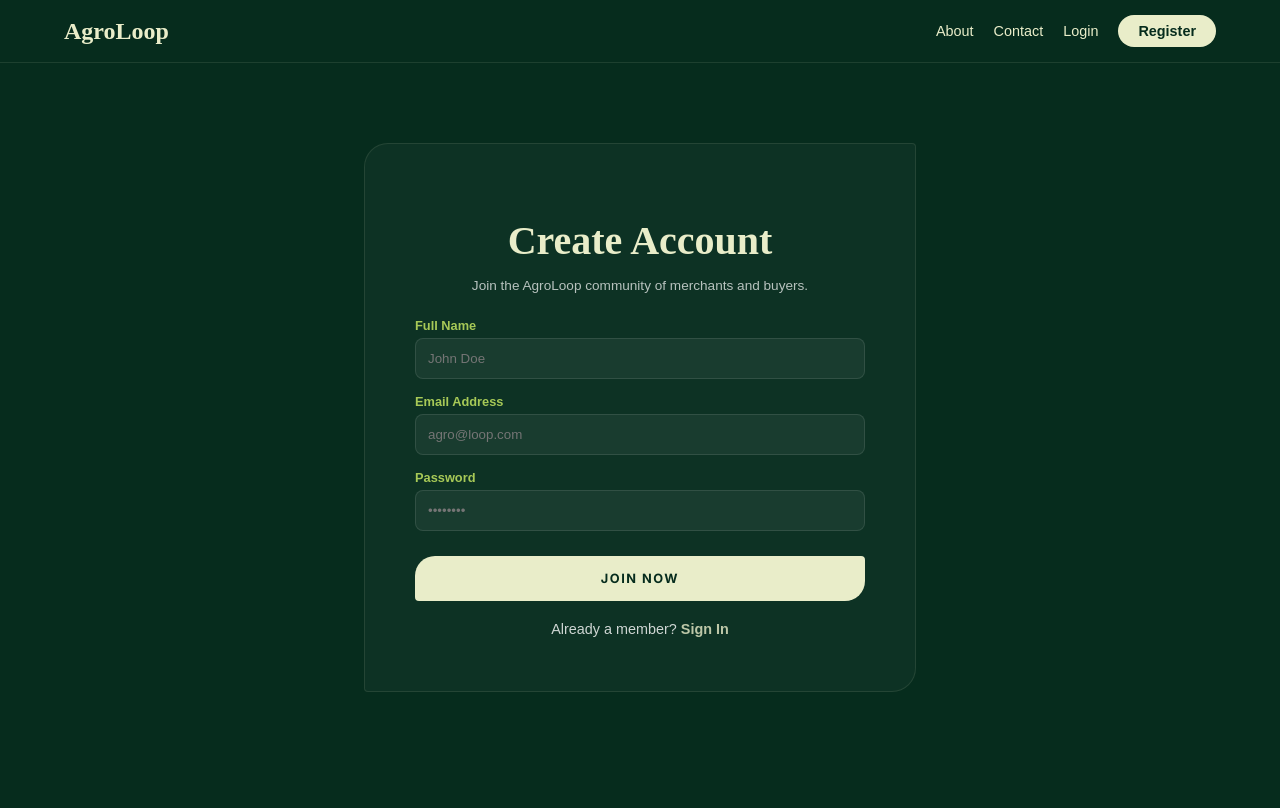
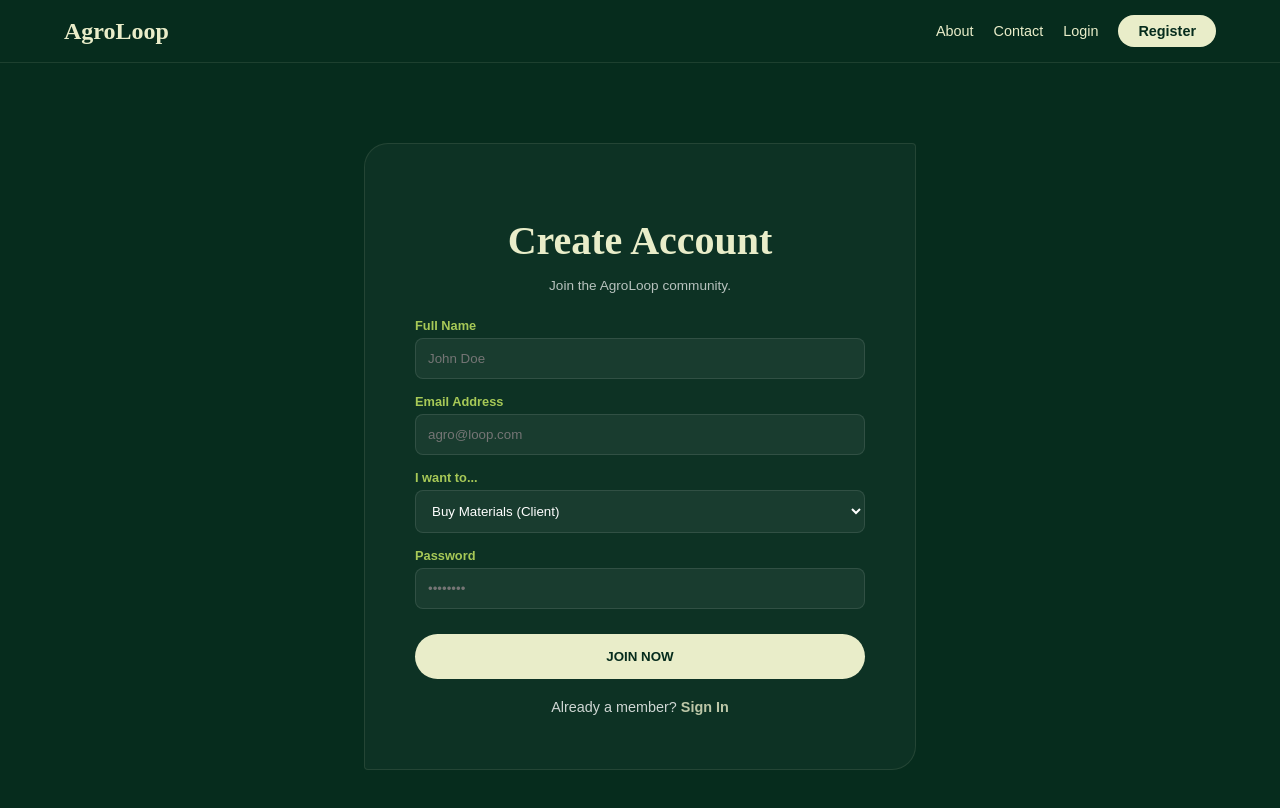
Before and after one commit to isbahk15/LabPhase, a React (Vite) app in the folder client/: page /register in a window 1280 px wide. Built offline with nearby package versions, Linux system fonts and the light colour scheme; a web font is replaced by a local one.

Commit message:
fixed my login page to allow users to select whether they are clients or sellers

```diff
--- a/client/src/pages/Landing.jsx
+++ b/client/src/pages/Landing.jsx
@@ -74,10 +74,7 @@ const Landing = () => {
           <p style={heroSub}>
             Closing the loop between surplus materials and the farmers who need them most.
           </p>
-          <div style={btnGroup}>
-            <button style={unifiedBtnStyle} onClick={() => navigate('/register')}>Start Selling</button>
-            <button style={unifiedBtnStyle} onClick={() => navigate('/marketplace')}>Browse Materials</button>
-          </div>
+
         </div>
       </header>
 
--- a/client/src/pages/Login.jsx
+++ b/client/src/pages/Login.jsx
@@ -7,39 +7,37 @@ const Login = () => {
   const [email, setEmail] = useState("");
   const [password, setPassword] = useState("");
   const navigate = useNavigate();
-// this sends user details to the backend to see if a match is found
+
   const handleLogin = async (e) => {
     e.preventDefault();
-    //prevents a refresh
-    //POST request is sent to an authentication endpoint
     try {
       const response = await axios.post("http://localhost:5000/api/auth/login", {
         email,
         password,
       });
-// to check if the server returns  a valid JWT Authentication
+
       if (response.data.token) {
-        // 1. Save Token
+      // to check if the server returns  a valid JWT Authentication
         localStorage.setItem("token", response.data.token);
 
-        /** * 2. Save Role
+       /** * 2. Save Role
+
          checks whether a user is a merchant or a client
+
          **/
+        // If the backend doesn't send a role yet, it defaults to client
         const role = response.data.role || "client";
         localStorage.setItem("role", role);
 
-        // 3. Navigate
-        //redirects a user to the marketplace page when logged in successfully
-
+        // 3. Navigation & Refresh
         navigate("/marketplace");
-
-        // the navbar refreshes to show that logout button as the user is now logged in
+           // the navbar refreshes to show that logout button as the user is now logged in
         window.location.reload();
       }
     } catch (err) {
       console.error("Login failed:", err);
-      alert("Invalid email or password. Please try again.");
-    //this is what shows up if the details dont match the backend of authorsied users
+      alert("Invalid email or password.");
+       //this is what shows up if the details dont match the backend of authorsied users
     }
   };
 
@@ -54,7 +52,7 @@ const Login = () => {
           <form onSubmit={handleLogin} style={formStyle}>
             <div style={inputGroup}>
               <label style={labelStyle}>Email Address</label>
-              {/* this is to enter the email */}
+               {/* this is to enter the email */}
               <input
                 type="email"
                 style={inputStyle}
@@ -63,7 +61,6 @@ const Login = () => {
               />
             </div>
             {/* to enter the password */}
-
             <div style={inputGroup}>
               <label style={labelStyle}>Password</label>
               <input
@@ -74,11 +71,9 @@ const Login = () => {
               />
             </div>
 {/* to sign in */}
-            <button type="submit" style={buttonStyle}>
-              SIGN IN
-            </button>
+            <button type="submit" style={buttonStyle}>SIGN IN</button>
           </form>
-{/* a regustration button to create a new account */}
+{/* a registration button to create a new account */}
           <p style={footerText}>
             Don't have an account? <Link to="/register" style={linkStyle}>Register here</Link>
           </p>
@@ -88,7 +83,6 @@ const Login = () => {
   );
 };
 
-// --- STYLES ---
 //styling with the consistent color scheme and visuals
 const pageStyle = { backgroundColor: '#062c1d', minHeight: '100vh', color: 'white', fontFamily: 'sans-serif' };
 const container = { display: 'flex', justifyContent: 'center', alignItems: 'center', paddingTop: '100px', paddingBottom: '50px' };
@@ -99,21 +93,7 @@ const formStyle = { display: 'flex', flexDirection: 'column', gap: '20px' };
 const inputGroup = { textAlign: 'left' };
 const labelStyle = { display: 'block', fontSize: '0.85rem', color: '#a7c957', marginBottom: '8px', fontWeight: '600' };
 const inputStyle = { width: '100%', padding: '14px', background: 'rgba(255, 255, 255, 0.05)', border: '1px solid rgba(255, 255, 255, 0.1)', borderRadius: '8px', color: 'white', outline: 'none', fontSize: '1rem', boxSizing: 'border-box' };
-
-const buttonStyle = {
-  width: '100%',
-  marginTop: '10px',
-  padding: '15px',
-  backgroundColor: '#e9edc9',
-  color: '#062c1d',
-  border: 'none',
-  borderRadius: '30px',
-  fontWeight: 'bold',
-  cursor: 'pointer',
-  fontSize: '1rem',
-  transition: '0.3s'
-};
-
+const buttonStyle = { width: '100%', marginTop: '10px', padding: '15px', backgroundColor: '#e9edc9', color: '#062c1d', border: 'none', borderRadius: '30px', fontWeight: 'bold', cursor: 'pointer' };
 const footerText = { marginTop: '25px', fontSize: '0.9rem', opacity: 0.8 };
 const linkStyle = { color: '#e9edc9', textDecoration: 'none', fontWeight: 'bold' };
 
--- a/client/src/pages/Navbar.jsx
+++ b/client/src/pages/Navbar.jsx
@@ -70,6 +70,7 @@ const Navbar = () => {
 };
 
 // --- STYLES ---
+//this is for the consistent color scheme theme to make everything look tied together
 const navStyle = { display: 'flex', justifyContent: 'space-between', alignItems: 'center', padding: '15px 5%', backgroundColor: '#062c1d', borderBottom: '1px solid rgba(233, 237, 201, 0.1)', position: 'sticky', top: 0, zIndex: 1000 };
 const logoSection = { display: 'flex', alignItems: 'center' };
 const logoText = { color: '#e9edc9', textDecoration: 'none', fontSize: '1.5rem', fontFamily: 'serif', fontWeight: 'bold' };
--- a/client/src/pages/Register.jsx
+++ b/client/src/pages/Register.jsx
@@ -4,10 +4,12 @@ import axios from "axios";
 import Navbar from "./Navbar";
 
 const Register = () => {
+  // Added 'role' to state to capture user type
   const [formData, setFormData] = useState({
     username: "",
     email: "",
     password: "",
+    role: "client" // Default value
   });
 
   const navigate = useNavigate();
@@ -15,34 +17,30 @@ const Register = () => {
   const handleRegister = async (e) => {
     e.preventDefault();
     try {
-      // 1. Send registration data to your Express backend
-      // Note: Using port 5000 as seen in your previous server setups
       const response = await axios.post("http://localhost:5000/api/auth/register", formData);
 
-      // 2. If successful, save the token and move to the Marketplace
       if (response.data.token) {
         localStorage.setItem("token", response.data.token);
+        // Save the chosen role so the UI knows what to show
+        localStorage.setItem("role", formData.role);
 
-        // Use a small alert or toast to confirm success
         alert("Account created successfully!");
-
         navigate("/marketplace");
-        window.location.reload(); // Refresh to update the Navbar visibility
+        window.location.reload();
       }
     } catch (err) {
       console.error("Registration error:", err);
-      alert(err.response?.data?.msg || "Registration failed. Is the server running?");
+      alert(err.response?.data?.msg || "Registration failed.");
     }
   };
 
   return (
     <div style={pageStyle}>
       <Navbar />
-
       <div style={container}>
         <div style={registerBox}>
           <h2 style={title}>Create Account</h2>
-          <p style={subtitle}>Join the AgroLoop community of merchants and buyers.</p>
+          <p style={subtitle}>Join the AgroLoop community.</p>
 
           <form onSubmit={handleRegister} style={formStyle}>
             <div style={inputGroup}>
@@ -67,6 +65,19 @@ const Register = () => {
               />
             </div>
 
+            {/* --- NEW ROLE SELECTION --- */}
+            <div style={inputGroup}>
+              <label style={labelStyle}>I want to...</label>
+              <select
+                style={inputStyle}
+                value={formData.role}
+                onChange={(e) => setFormData({...formData, role: e.target.value})}
+              >
+                <option value="client" style={{color: 'black'}}>Buy Materials (Client)</option>
+                <option value="merchant" style={{color: 'black'}}>Sell Materials (Merchant)</option>
+              </select>
+            </div>
+
             <div style={inputGroup}>
               <label style={labelStyle}>Password</label>
               <input
@@ -78,7 +89,7 @@ const Register = () => {
               />
             </div>
 
-            <button type="submit" className="aesthetic-btn" style={buttonOverride}>
+            <button type="submit" style={buttonStyle}>
               JOIN NOW
             </button>
           </form>
@@ -92,90 +103,18 @@ const Register = () => {
   );
 };
 
-// --- STYLES (Matching your Contacts and Login aesthetics) ---
-const pageStyle = {
-  backgroundColor: '#062c1d', // Forest Green
-  minHeight: '100vh',
-  color: 'white',
-  fontFamily: 'sans-serif'
-};
-
-const container = {
-  display: 'flex',
-  justifyContent: 'center',
-  alignItems: 'center',
-  paddingTop: '80px',
-  paddingBottom: '40px'
-};
-
-const registerBox = {
-  background: 'rgba(255, 255, 255, 0.03)',
-  padding: '40px 50px',
-  borderRadius: '24px 4px', // Your signature curve
-  border: '1px solid rgba(233, 237, 201, 0.1)',
-  width: '100%',
-  maxWidth: '450px',
-  textAlign: 'center'
-};
-
-const title = {
-  fontFamily: 'serif',
-  fontSize: '2.5rem',
-  color: '#e9edc9', // Ivory
-  marginBottom: '8px'
-};
-
-const subtitle = {
-  fontSize: '0.85rem',
-  opacity: 0.7,
-  marginBottom: '25px'
-};
-
-const formStyle = {
-  display: 'flex',
-  flexDirection: 'column',
-  gap: '15px'
-};
-
-const inputGroup = {
-  textAlign: 'left'
-};
-
-const labelStyle = {
-  display: 'block',
-  fontSize: '0.8rem',
-  color: '#a7c957', // Light Green
-  marginBottom: '5px',
-  fontWeight: '600'
-};
-
-const inputStyle = {
-  width: '100%',
-  padding: '12px',
-  background: 'rgba(255, 255, 255, 0.05)',
-  border: '1px solid rgba(255, 255, 255, 0.1)',
-  borderRadius: '8px',
-  color: 'white',
-  boxSizing: 'border-box',
-  outline: 'none'
-};
-
-const buttonOverride = {
-  width: '100%',
-  padding: '15px',
-  marginTop: '10px'
-};
-
-const footerText = {
-  marginTop: '20px',
-  fontSize: '0.9rem',
-  opacity: 0.8
-};
-
-const linkStyle = {
-  color: '#e9edc9',
-  textDecoration: 'none',
-  fontWeight: 'bold'
-};
+// Styles kept consistent with your signature design
+const pageStyle = { backgroundColor: '#062c1d', minHeight: '100vh', color: 'white', fontFamily: 'sans-serif' };
+const container = { display: 'flex', justifyContent: 'center', alignItems: 'center', paddingTop: '80px', paddingBottom: '40px' };
+const registerBox = { background: 'rgba(255, 255, 255, 0.03)', padding: '40px 50px', borderRadius: '24px 4px', border: '1px solid rgba(233, 237, 201, 0.1)', width: '100%', maxWidth: '450px', textAlign: 'center' };
+const title = { fontFamily: 'serif', fontSize: '2.5rem', color: '#e9edc9', marginBottom: '8px' };
+const subtitle = { fontSize: '0.85rem', opacity: 0.7, marginBottom: '25px' };
+const formStyle = { display: 'flex', flexDirection: 'column', gap: '15px' };
+const inputGroup = { textAlign: 'left' };
+const labelStyle = { display: 'block', fontSize: '0.8rem', color: '#a7c957', marginBottom: '5px', fontWeight: '600' };
+const inputStyle = { width: '100%', padding: '12px', background: 'rgba(255, 255, 255, 0.05)', border: '1px solid rgba(255, 255, 255, 0.1)', borderRadius: '8px', color: 'white', boxSizing: 'border-box', outline: 'none' };
+const buttonStyle = { width: '100%', padding: '15px', marginTop: '10px', backgroundColor: '#e9edc9', color: '#062c1d', border: 'none', borderRadius: '30px', fontWeight: 'bold', cursor: 'pointer' };
+const footerText = { marginTop: '20px', fontSize: '0.9rem', opacity: 0.8 };
+const linkStyle = { color: '#e9edc9', textDecoration: 'none', fontWeight: 'bold' };
 
 export default Register;
```
